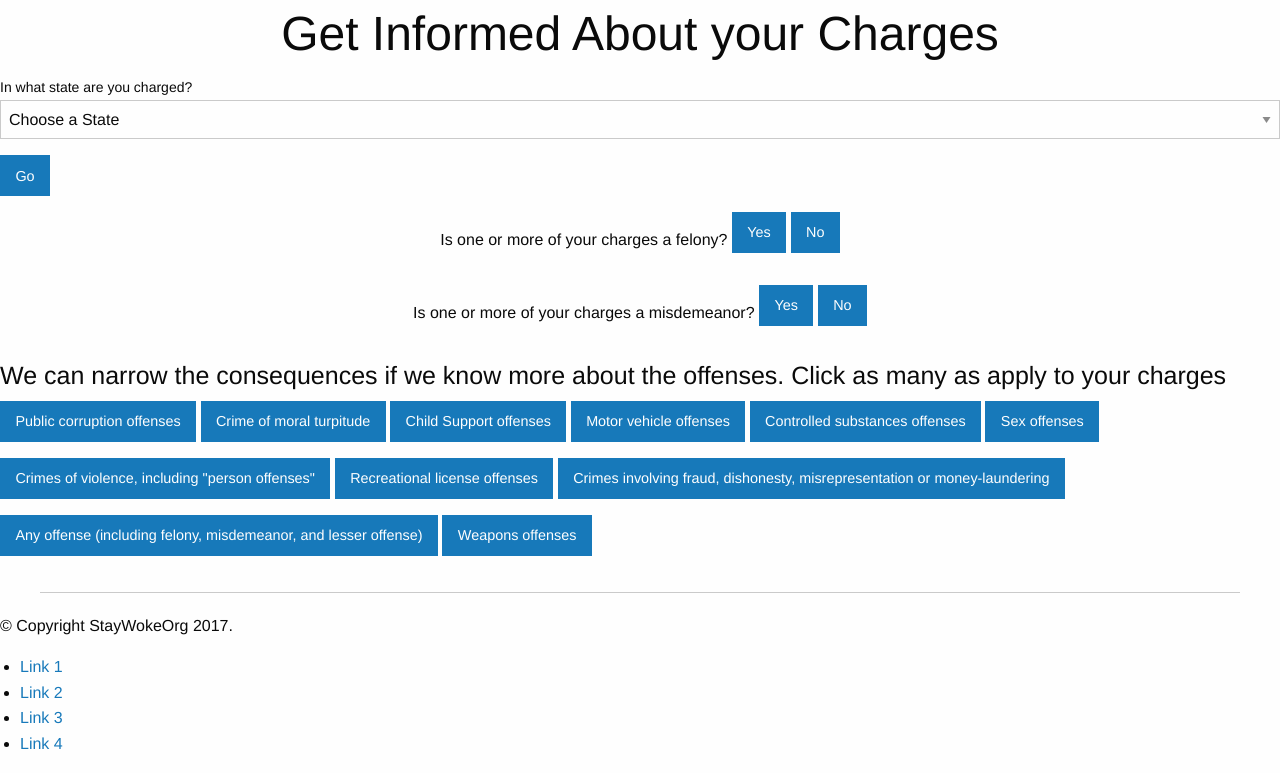
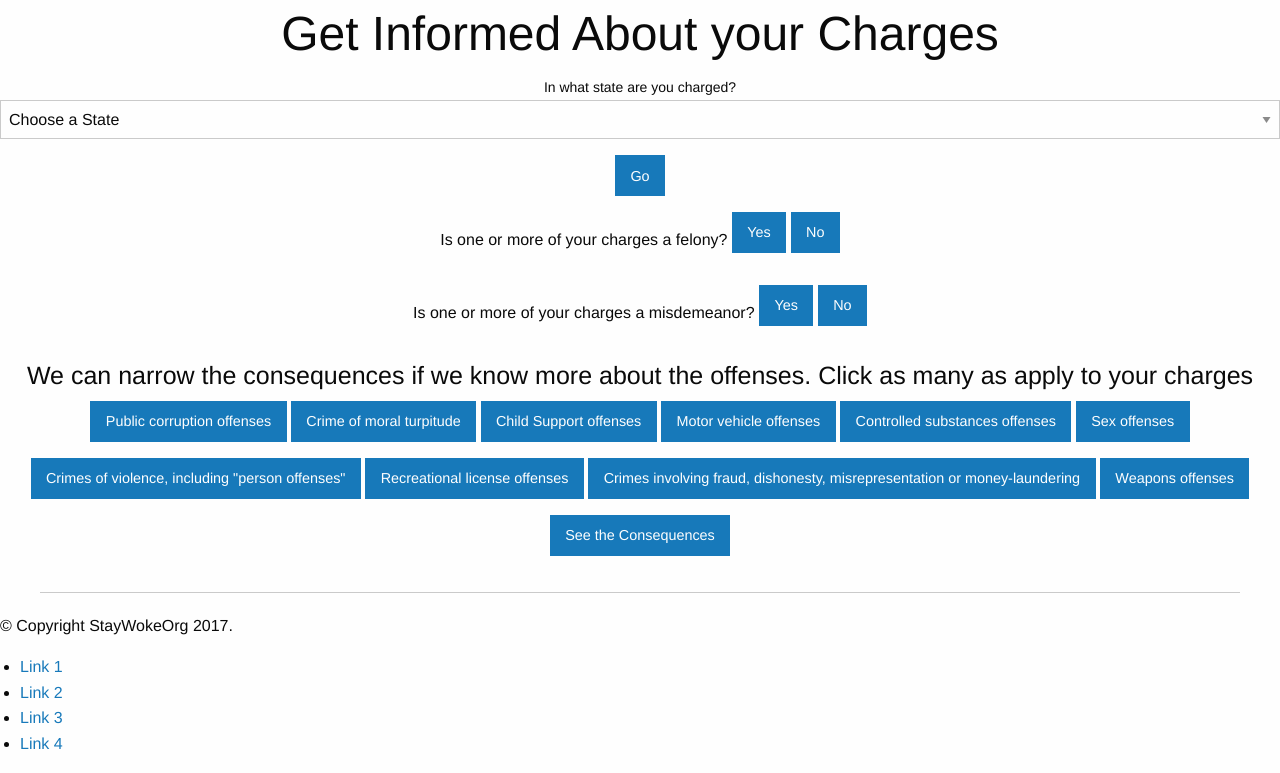
Before and after one commit to StayWokeOrg/collateral-consequence, a Django app: page /search/ in a window 1280 px wide. Shown: the part 160-933 px from the top of the page. Run offline with Django 3.2, Linux system fonts and the light colour scheme; some libraries are stand-ins or nearby versions.

Commit message:
Finished a first draft of the search page and started a first draft of the results page.

```diff
--- a/collateral_consequence/collateral_consequence/static/custom.css
+++ b/collateral_consequence/collateral_consequence/static/custom.css
@@ -12,3 +12,6 @@
 .button.white h2 {
     color: white;
 }
+.button:focus {
+    outline: none;
+}
--- a/collateral_consequence/collateral_consequence/templates/front-end/search.html
+++ b/collateral_consequence/collateral_consequence/templates/front-end/search.html
@@ -1,36 +1,38 @@
 {% extends "layout.html" %}
 {% block body %}
 <div class="row">
-    <div class="large-12 columns panel">
+    <div class="large-12 columns panel center">
         <h1 class="center">Get Informed About your Charges</h1>
-        <form>
+        <form id="state-form">
             <label for="state-list">In what state are you charged?</label>
             <select id="state-list" name="state-list" required>
                 {% for estados in states %}
                 <option value="{{ estados.title }}">{{ estados.text }}</option>
                 {% endfor %}
             </select>
-            <button type="button" class="button" id="state-btn">Go</button>
+            <button type="submit" class="button" id="state-btn">Go</button>
         </form>
     </div>
     <div class="large-12 columns panel">
-        <p class="center">
+        <p class="center" id="felony">
             Is one or more of your charges a felony?
-            <button type="button" class="button" value="True">Yes</button>
-            <button type="button" class="button" value="False">No</button>
+            <button type="button" class="button info" value="true">Yes</button>
+            <button type="button" class="button info" value="false">No</button>
         </p>
-        <p class="center">
+        <p class="center" id="misdem">
             Is one or more of your charges a misdemeanor?
-            <button type="button" class="button" value="True">Yes</button>
-            <button type="button" class="button" value="False">No</button>
+            <button type="button" class="button info" value="true">Yes</button>
+            <button type="button" class="button info" value="false">No</button>
         </p>
     </div>
-    <div class="large-12 columns panel">
+    <div class="large-12 columns panel center" id="offenses">
         <h4>We can narrow the consequences if we know more about the offenses. Click as many as apply to your charges</h4>
         {% for item in offenses %}
         <button type="button" class="button" value="{{ item.title }}">{{ item.text }}</button>
         {% endfor %}
     </div>
-
+    <div class="large-12 columns panel center">
+    <button type="button" class="button" id="submit-request">See the Consequences</button>
+    </div>
 </div>
 {% endblock %}
--- a/collateral_consequence/collateral_consequence/templates/layout.html
+++ b/collateral_consequence/collateral_consequence/templates/layout.html
@@ -64,5 +64,8 @@
         <script>
             $(document).foundation();
         </script>
+        {% block javascript %}
+        <script type="text/javascript" src="{% static 'searchform.js' %}"></script>
+        {% endblock %}
     </body>
 </html>
--- a/collateral_consequence/collateral_consequence/views.py
+++ b/collateral_consequence/collateral_consequence/views.py
@@ -53,7 +53,7 @@ def crime_search(request):
             "text": state[1],
         })
 
-    skip_these = ["misc", "---", "felony", "misdem"]
+    skip_these = ["misc", "---", "felony", "misdem", "any"]
     for offense in OFFENSE_CATEGORIES:
         if offense[0] not in skip_these:
             offenses.append({
@@ -132,3 +132,8 @@ def home_view(request):
             data[item[0]]["title"] = item[1]
             data[item[0]]["count"] = consqs.filter(offense_cat__contains=item[1]).count()
     return render(request, "front-end/home.html", {"data": data})
+
+
+def results_view(request):
+    """Harvest data and get the search results."""
+    return render(request, "", {})
```
Also changed, not shown: collateral_consequence/collateral_consequence/static/searchform.js (added, +67 -0 lines), collateral_consequence/collateral_consequence/templates/front-end/results.html (added, +15 -0 lines).
